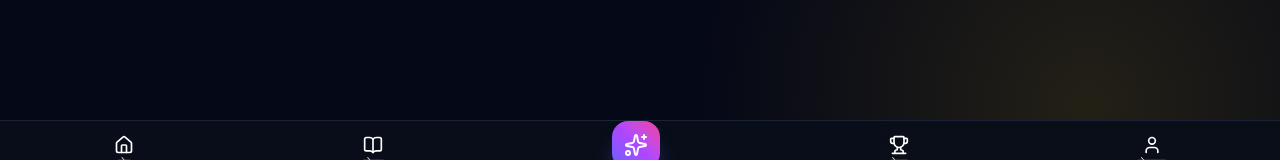
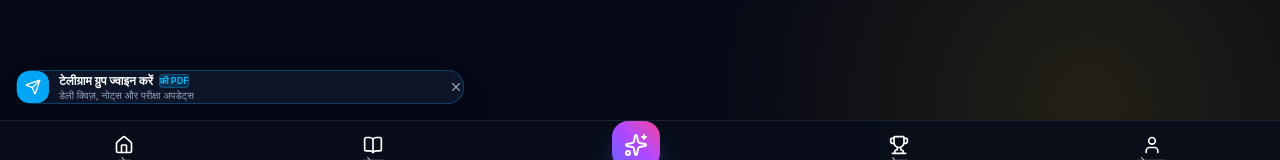
Before and after one commit to bhoopendramandoliya786-source/EducationPlatform, a Next.js app: page / in a window 1280 px wide. Shown: the part 616-776 px from the top of the page. Built offline with nearby package versions, Linux system fonts and the light colour scheme; no server answers; the database is empty.

Commit message:
Add floating Telegram group join banner

```diff
--- a/app/layout.js
+++ b/app/layout.js
@@ -2,6 +2,7 @@ import "./globals.css";
 import Link from "next/link";
 import Script from "next/script";
 import { Home, BookOpen, Sparkles, Trophy, User, Search, Flame } from "lucide-react";
+import TelegramBanner from "../components/TelegramBanner";
 
 export const metadata = {
   metadataBase: new URL("https://education-platform-fawn-six.vercel.app"),
@@ -19,8 +20,6 @@ export const metadata = {
     "Rajasthan History Geography Polity MCQ",
     "Rajasthan Exam Prep Portal"
   ],
-  manifest: "/manifest.json",
-  themeColor: "#070b14",
   authors: [{ name: "EduAI Pro Team" }],
   creator: "EduAI Pro",
   publisher: "EduAI Pro",
@@ -131,6 +130,9 @@ export default function RootLayout({ children }) {
           {children}
         </main>
 
+        {/* Floating Telegram Join Prompt */}
+        <TelegramBanner />
+
         <nav className="fixed bottom-0 left-0 right-0 z-50 bg-[#090e1a]/95 backdrop-blur-xl border-t border-slate-800/80 px-4 py-2 flex items-center justify-around">
           <Link href="/" className="flex flex-col items-center text-slate-400 hover:text-indigo-400 active:scale-95 transition">
             <Home className="w-5 h-5" />
--- /dev/null
+++ b/components/TelegramBanner.jsx
@@ -0,0 +1,40 @@
+"use client";
+import React, { useState } from "react";
+import { Send, X } from "lucide-react";
+
+export default function TelegramBanner() {
+  const [showBanner, setShowBanner] = useState(true);
+
+  if (!showBanner) return null;
+
+  return (
+    <div className="fixed bottom-20 left-4 right-4 z-40 max-w-md mx-auto pointer-events-auto">
+      <div className="p-3 rounded-2xl bg-slate-900/95 border border-sky-500/30 backdrop-blur-md shadow-2xl flex items-center justify-between gap-2 animate-in fade-in">
+        <a
+          href="https://t.me/rajasthangkquiz"
+          target="_blank"
+          rel="noopener noreferrer"
+          className="flex items-center gap-2.5 flex-1 hover:opacity-90 transition"
+        >
+          <div className="w-8 h-8 rounded-xl bg-sky-500 flex items-center justify-center text-white shadow-md flex-shrink-0">
+            <Send className="w-4 h-4" />
+          </div>
+          <div className="leading-tight">
+            <div className="text-xs font-bold text-white flex items-center gap-1.5">
+              <span>टेलीग्राम ग्रुप ज्वाइन करें</span>
+              <span className="text-[9px] bg-sky-500/20 text-sky-400 border border-sky-500/30 px-1 py-0.2 rounded font-semibold">फ्री PDF</span>
+            </div>
+            <div className="text-[10px] text-slate-400">डेली क्विज़, नोट्स और परीक्षा अपडेट्स</div>
+          </div>
+        </a>
+        <button
+          onClick={() => setShowBanner(false)}
+          className="p-1.5 rounded-lg text-slate-400 hover:text-white hover:bg-slate-800 transition"
+          aria-label="Close"
+        >
+          <X className="w-3.5 h-3.5" />
+        </button>
+      </div>
+    </div>
+  );
+}
```
